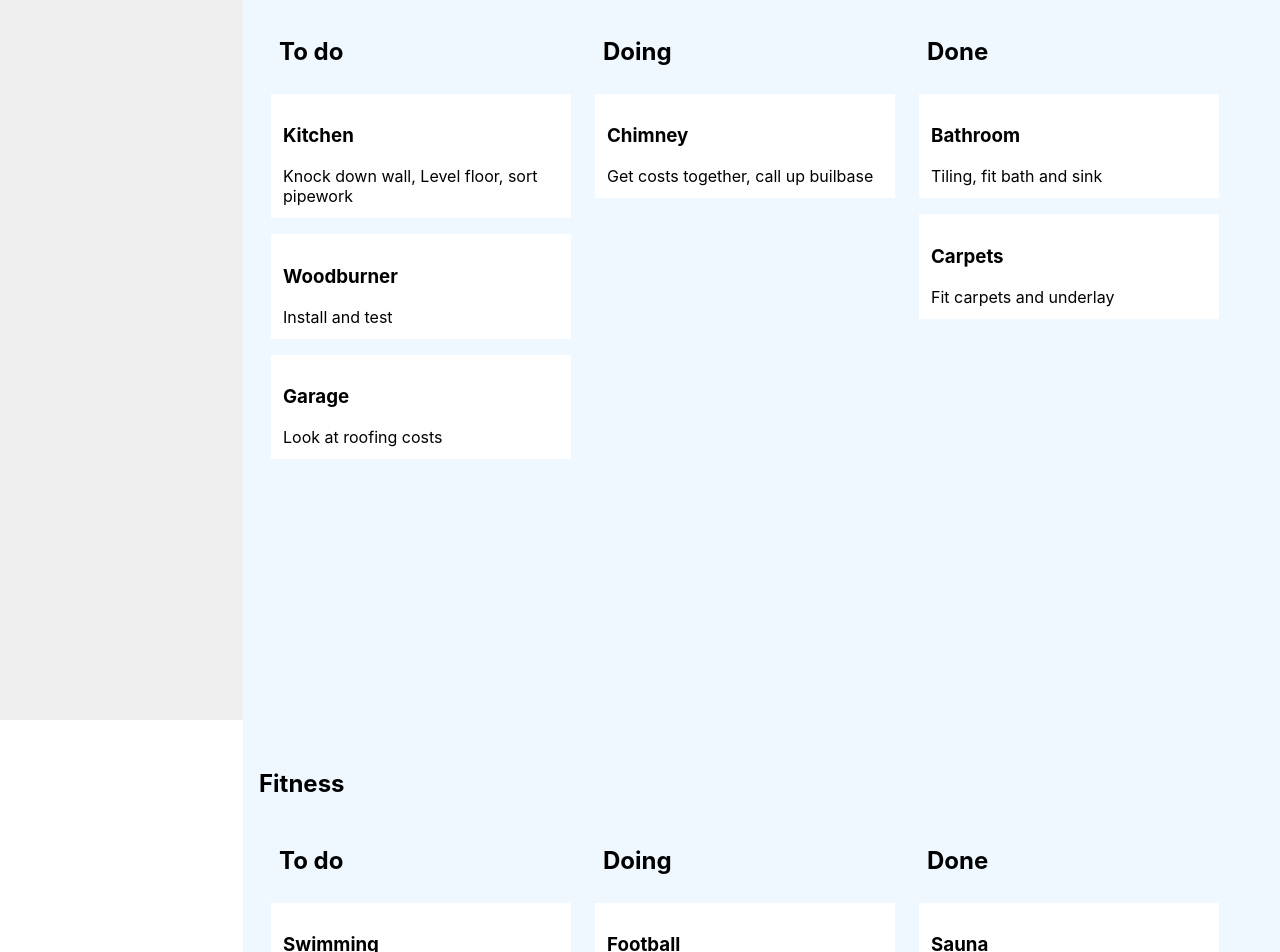
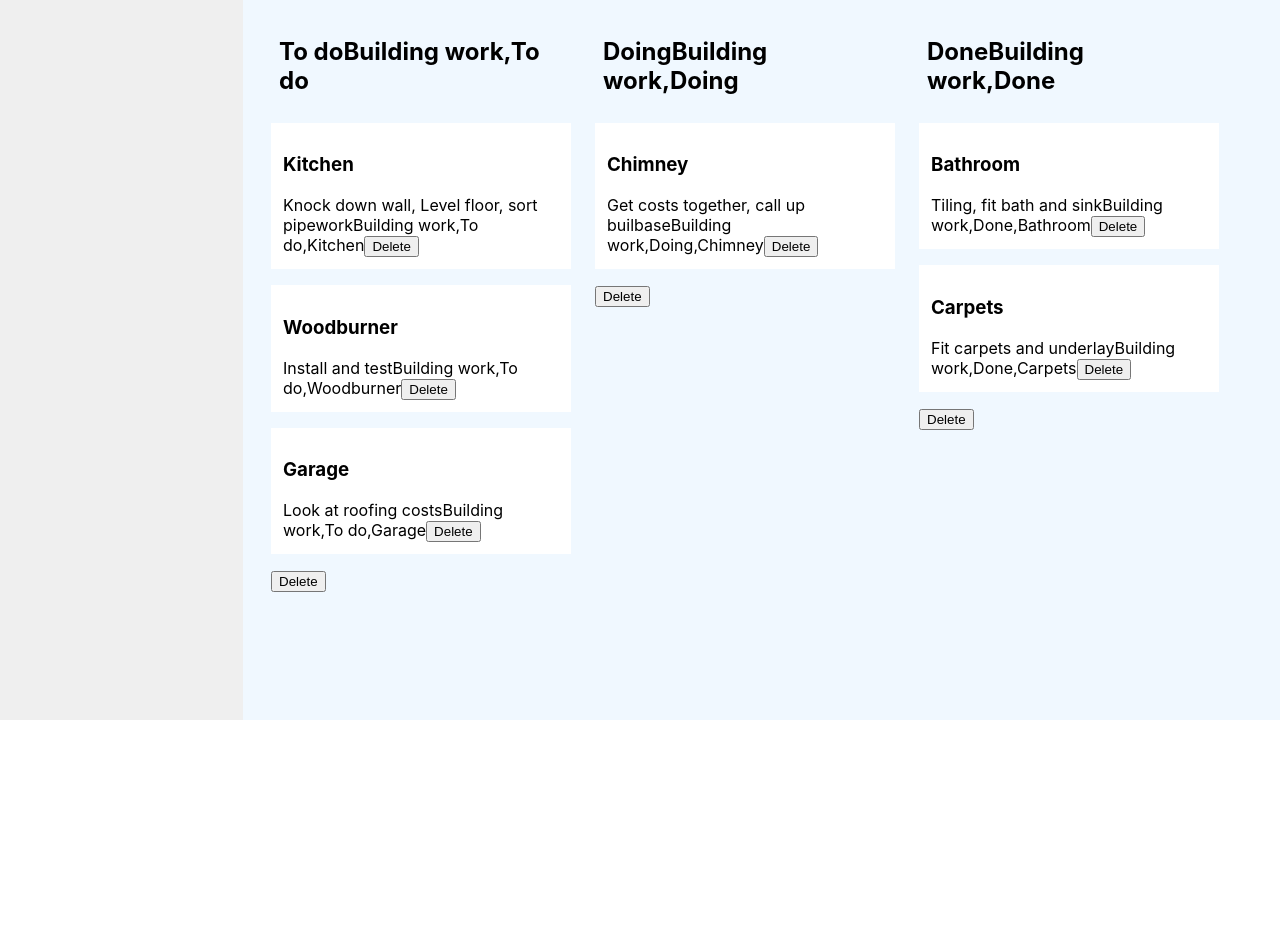
Before and after one commit to cactusfarmer/simple-kanban, a React (Create React App) app: page / in a window 1280 px wide. Shown: the part 60-1012 px from the top of the page. After the commit the page ends 800 px from the top, so only its background shows below. Built offline with nearby package versions, Linux system fonts and the light colour scheme.

Commit message:
renaming props and adding a basic state handler

```diff
--- a/src/components/App/App.tsx
+++ b/src/components/App/App.tsx
@@ -1,24 +1,23 @@
 import styled from 'styled-components';
+import { useState } from 'react';
 import Wall from '../Wall/Wall';
 import data from '../../data/boards.json';
-import { WallData } from '../../types/wall_data';
 import Nav from '../Nav/Nav';
 
-const AppWrap = styled.div`
+const Wrapper = styled.div`
     box-sizing: border-box;
     display: flex;
     min-height: 100%;`;
 
-const { boards }: WallData = data;
+function App() {
+  const [{ boards }, setState] = useState(data);
+  const boardNames: string[] = boards.map((b) => b.name);
 
-const boardNames: string[] = boards.map((b) => b.name);
-
-function App() {
   return (
-    <AppWrap>
+    <Wrapper>
       <Nav data={boardNames} />
-      <Wall data={boards} />
-    </AppWrap>
+      <Wall allBoards={boards} setState={setState} />
+    </Wrapper>
   );
 }
 
--- a/src/components/Board/Board.tsx
+++ b/src/components/Board/Board.tsx
@@ -3,7 +3,9 @@ import { BoardData } from '../../types/board_data';
 import Column from '../Column/Column';
 
 type Props = {
-  data: BoardData
+  allBoards: BoardData[]
+  board: BoardData
+  setData: Function
 };
 const BoardWrap = styled.div`
 background-color: AliceBlue;
@@ -24,14 +26,16 @@ height: calc(100% -44px);
 padding: 0 16px 0 16px;
 position: relative;`;
 
-function Board({ data }: Props): any {
+function Board({ allBoards, board, setData }: Props): any {
+  const path = [board.name];
+
   return (
     <BoardWrap>
-      <BoardHead>{data.name}</BoardHead>
+      <BoardHead>{board.name}</BoardHead>
       <BoardBody>
         {
-          data.columns.map((column) => (
-            <Column data={column} />
+          board.columns.map((column) => (
+            <Column allBoards={allBoards} setData={setData} column={column} ancestors={path} />
           ))
         }
       </BoardBody>
--- a/src/components/Card/Card.tsx
+++ b/src/components/Card/Card.tsx
@@ -1,8 +1,12 @@
 import styled from 'styled-components';
+import { BoardData } from '../../types/board_data';
 import { CardData } from '../../types/card_data';
 
 type Props = {
-  data: CardData
+  allBoards: BoardData[]
+  card: CardData
+  setData: Function
+  ancestors: string[]
 };
 
 const CardWrap = styled.div`
@@ -15,11 +19,24 @@ const CardHead = styled.h3``;
 
 const CardBody = styled.div``;
 
-function Card({ data }: Props) {
+function Card({
+  allBoards, setData, card, ancestors,
+}: Props) {
+  const path = [...ancestors, card.name];
+
+  const handleDelete = () => {
+    console.log(allBoards, setData);
+    // setData(boardData);
+  };
+
   return (
     <CardWrap>
-      <CardHead>{data.name}</CardHead>
-      <CardBody>{data.info}</CardBody>
+      <CardHead>{card.name}</CardHead>
+      <CardBody>
+        {card.info}
+        {path.toString()}
+        <button onClick={handleDelete} type="button">Delete</button>
+      </CardBody>
     </CardWrap>
   );
 }
--- a/src/components/Column/Column.tsx
+++ b/src/components/Column/Column.tsx
@@ -1,9 +1,13 @@
 import styled from 'styled-components';
+import { BoardData } from '../../types/board_data';
 import { ColumnData } from '../../types/column_data';
 import Card from '../Card/Card';
 
 type Props = {
-  data: ColumnData
+  allBoards: BoardData[]
+  column: ColumnData
+  setData: Function
+  ancestors: string[]
 };
 
 const ColumnWrap = styled.div`
@@ -17,16 +21,29 @@ padding: 8px`;
 
 const ColumnMain = styled.div``;
 
-function Column({ data }: Props) {
+function Column({
+  allBoards, setData, column, ancestors,
+}: Props) {
+  const path = [...ancestors, column.name];
+
+  const handleDelete = () => {
+    console.log(allBoards, setData);
+    // setData(boardData);
+  };
+
   return (
     <ColumnWrap>
-      <ColumnHead>{data.name}</ColumnHead>
+      <ColumnHead>
+        {column.name}
+        {path.toString()}
+      </ColumnHead>
       <ColumnMain>
         {
-          data.cards.map((card) => (
-            <Card data={card} />
+          column.cards.map((card) => (
+            <Card allBoards={allBoards} card={card} setData={setData} ancestors={path} />
           ))
         }
+        <button onClick={handleDelete} type="button">Delete</button>
       </ColumnMain>
     </ColumnWrap>
   );
--- a/src/components/Wall/Wall.tsx
+++ b/src/components/Wall/Wall.tsx
@@ -3,7 +3,8 @@ import { BoardData } from '../../types/board_data';
 import Board from '../Board/Board';
 
 type Props = {
-  data: BoardData[]
+  allBoards: BoardData[]
+  setState: Function
 };
 
 const WallWrap = styled.main`
@@ -12,14 +13,10 @@ flex-basis: 100vw;
 min-width: 0;
 min-height: 100%;`;
 
-function Wall({ data }: Props) {
+function Wall({ allBoards, setState: setData }: Props) {
   return (
     <WallWrap>
-      {
-        data.map((b: BoardData) => (
-          <Board data={b} />
-        ))
-      }
+      <Board allBoards={allBoards} board={allBoards[0]} setData={setData} />
     </WallWrap>
   );
 }
```
